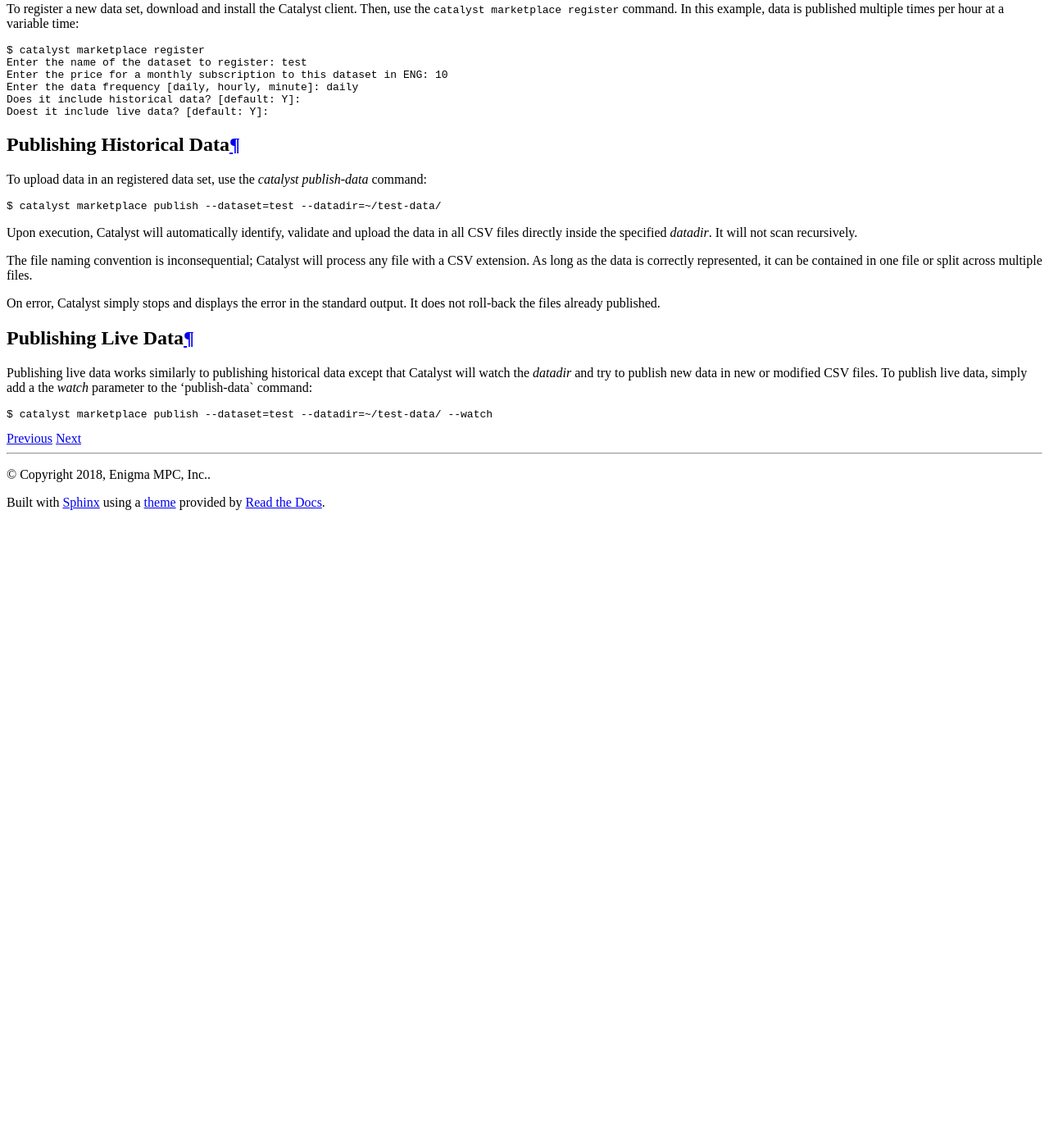
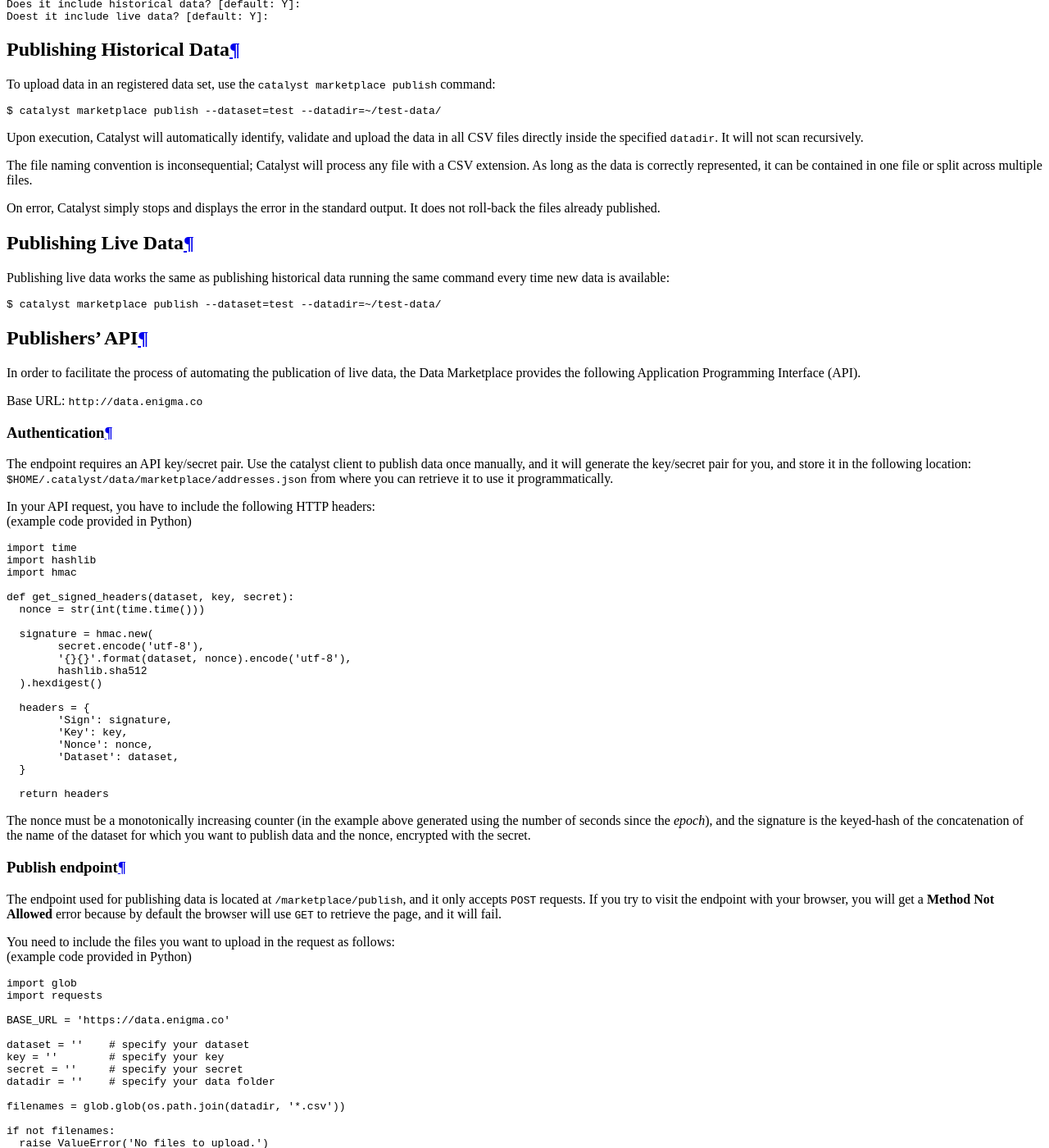
Before and after one commit to scrtlabs/marketplace, a Sphinx documentation site: the page built from docs/source/data-providers.rst, in a window 1280 px wide and 1400 px high, scrolled down 1856 px. Shown: the whole window at 82% size. Built offline with Sphinx 7.4.7 and the Read the Docs theme 2.0.0, drawn with Linux system fonts in a browser that asks for light colours; before the commit the page ends 2486 px from its top, so only the background shows below that; some of the changed text lies outside the part shown.

Commit message:
DOC: publishers' API

```diff
--- a/docs/source/data-providers.rst
+++ b/docs/source/data-providers.rst
@@ -30,6 +30,8 @@
 
     * "2017-11-01" or "2017-11-1" (for November 1st, 2017)
     * "2017-12-14 23:00" (for December 14th, 2017 at 11:00PM)
+
+  Dates should default to UTC for the timezone.
 
 * Numbers: Numbers should be provided as integer or floats without quotes.
   Use as many decimals as necessary.
@@ -114,32 +116,23 @@
 
 * Data frequency: How frequently do data events occur?
 
-    * Strict daily: Publish one event each day at a set time.
-    * Strict hourly: Publish one event each hour between a set range of
+    * ``daily``: Publish one event each day at a set time.
+    * ``hourly``: Publish one event each hour between a set range of
       minutes.
-    * Strict minutely: Publish one event each minutes between a set range
+    * ``minute``: Publish one event each minute between a set range
       of seconds.
-    * At least each x days: Publish one of more events every day.
-    * At least each x hours: Publish one or more events each hour.
-    * At lest each x minutes: Publish one of more events each minute.
 
-* Data Availability: How far back are we getting data?
+* Data Availability:
 
-    * Historical range: The data range for historical data. Use multiple date
-      ranges if the data does not follow a continuous timeframe.
-
-        * Start: Date/time of the first data event of the range.
-        * End: Date/time of the last data event of the range.
-
-    * Ongoing: Will data events continue to be published at the specified
-      frequency on an ongoing basis?
-    * Scheduled holds: A list a dates for scheduled gaps in ongoing data.
+    * Historical: The dataset includes historical data.
+    * Live: Data events will be published at the specified
+      frequency on an ongoing basis.
 
 Registering Data Sets
 ~~~~~~~~~~~~~~~~~~~~~
 To register a new data set, download and install the Catalyst client.
-Then, use the ``catalyst marketplace register`` command. In this example, data is
-published multiple times per hour at a variable time:
+Then, use the ``catalyst marketplace register`` command. In this example, data
+is published multiple times per hour at a variable time:
 
 .. code-block:: bash
 
@@ -152,7 +145,7 @@
 
 Publishing Historical Data
 ~~~~~~~~~~~~~~~~~~~~~~~~~~
-To upload data in an registered data set, use the `catalyst publish-data`
+To upload data in an registered data set, use the ``catalyst marketplace publish``
 command:
 
 .. code-block:: bash
@@ -160,7 +153,7 @@
     $ catalyst marketplace publish --dataset=test --datadir=~/test-data/
 
 Upon execution, Catalyst will automatically identify, validate and upload
-the data in all CSV files directly inside the specified `datadir`. It will not
+the data in all CSV files directly inside the specified ``datadir``. It will not
 scan recursively.
 
 The file naming convention is inconsequential; Catalyst will process any
@@ -172,11 +165,105 @@
 
 Publishing Live Data
 ~~~~~~~~~~~~~~~~~~~~
-Publishing live data works similarly to publishing historical data
-except that Catalyst will watch the `datadir` and try to publish new data in
-new or modified CSV files. To publish live data, simply add a the `watch`
-parameter to the 'publish-data` command:
+Publishing live data works the same as publishing historical data running the
+same command every time new data is available:
 
 .. code-block:: bash
 
-    $ catalyst marketplace publish --dataset=test --datadir=~/test-data/ --watch
+    $ catalyst marketplace publish --dataset=test --datadir=~/test-data/
+
+Publishers' API
+~~~~~~~~~~~~~~~
+In order to facilitate the process of automating the publication of live data,
+the Data Marketplace provides the following Application Programming Interface
+(API).
+
+Base URL: ``http://data.enigma.co``
+
+Authentication
+^^^^^^^^^^^^^^
+The endpoint requires an API key/secret pair. Use the catalyst client to publish
+data once manually, and it will generate the key/secret pair for you, and store
+it in the following location: ``$HOME/.catalyst/data/marketplace/addresses.json``
+from where you can retrieve it to use it programmatically.
+
+In your API request, you have to include the following HTTP headers: |br|
+(example code provided in Python)
+
+.. code-block:: python
+
+  import time
+  import hashlib
+  import hmac
+
+  def get_signed_headers(dataset, key, secret):
+    nonce = str(int(time.time()))
+
+    signature = hmac.new(
+          secret.encode('utf-8'),
+          '{}{}'.format(dataset, nonce).encode('utf-8'),
+          hashlib.sha512
+    ).hexdigest()
+
+    headers = {
+          'Sign': signature,
+          'Key': key,
+          'Nonce': nonce,
+          'Dataset': dataset,
+    }
+
+    return headers
+
+The nonce must be a monotonically increasing counter (in the example above
+generated using the number of seconds since the `epoch`), and the signature is
+the keyed-hash of the concatenation of the name of the dataset for which you
+want to publish data and the nonce, encrypted with the secret.
+
+Publish endpoint
+^^^^^^^^^^^^^^^^
+The endpoint used for publishing data is located at ``/marketplace/publish``,
+and it only accepts ``POST`` requests. If you try to visit the endpoint with
+your browser, you will get a **Method Not Allowed** error because by default the
+browser will use ``GET`` to retrieve the page, and it will fail.
+
+You need to include the files you want to upload in the request as follows:|br|
+(example code provided in Python)
+
+.. code-block:: python
+
+  import glob
+  import requests
+
+  BASE_URL = 'https://data.enigma.co'
+
+  dataset = ''    # specify your dataset
+  key = ''        # specify your key
+  secret = ''     # specify your secret
+  datadir = ''    # specify your data folder
+
+  filenames = glob.glob(os.path.join(datadir, '*.csv'))
+
+  if not filenames:
+    raise ValueError('No files to upload.')
+
+  files = []
+  for file in filenames:
+      files.append(('file', open(file, 'rb')))
+
+  headers = get_signed_headers(dataset, key, secret)
+
+  r = requests.post('{}/marketplace/publish'.format(BASE_URL),
+                    files=files,
+                    headers=headers)
+
+  if r.status_code != 200:
+      raise ValueError('Error uploading file: {}'.format(r.status_code))
+
+  if 'error' in r.json():
+      raise ValueError('Error uploading file: {}'.format(r.json()['error'])
+
+  print('Dataset {} uploaded successfully.'.format(dataset))
+
+.. |br| raw:: html
+
+   <br />
--- a/docs/source/data-subscribers.rst
+++ b/docs/source/data-subscribers.rst
@@ -15,37 +15,39 @@
 automatically refunded on a *pro rata* basis for the unfulfilled portion of
 their subscription.
 
-The following command subscribes to the Marketcap data set:
+The following command subscribes to the ``marketcap`` data set:
 
 .. code-block:: bash
 
-    $ catalyst marketplace subscribe --dataset=test
+    $ catalyst marketplace subscribe --dataset=marketcap
 
     The price for a monthly subscription to this dataset is 10 ENG
     Checking that the ENG balance in 0x..... is greater than 10 ENG... OK.
-    Please confirm that you agree to pay 10 ENG for a monthly subscription to the dataset "test" starting today. [default: Y]
-    Ready to subscribe to dataset test.
+    Please confirm that you agree to pay 10 ENG for a monthly subscription to the dataset "marketcap" starting today. [default: Y]
+    Ready to subscribe to dataset marketcap.
 
 Catalyst will then provide you with instructions to sign two different
 transactions to process your subscription to the dataset.
 
 Ingest
 ~~~~~~
-The Catalyst ``ingest-data`` command makes the specified portion of a data set
-available locally for backtesting with Catalyst.
+The Catalyst ``ingest-data`` command downloads and makes the given data set
+available locally for backtesting or live trading with Catalyst.
 
-This commands ingests all the data available in the Marketcap data set.
-If the data takes a long time to download and you only need a subset,
-use the command parameters to filter by date:
+The following command ingests the ``marketcap`` data set:
 
 .. code-block:: bash
 
-    $ catalyst marketplace ingest --dataset=Marketcap
-    Ingesting data set Marketcap...
-    [=                                   ]  Ingesting daily data for Marketcap:    4%  00:02:43
+    $ catalyst marketplace ingest --dataset=marketcap
+    Starting download of dataset for ingestion...
+    Dataset downloaded successfully. Processing dataset...
+    INFO: Marketplace: Processing file 0 of 1
+    INFO: Marketplace: Processing file 1 of 1
 
-
-The progress bar will dynamically update until completion.
+If you need to keep the data up to date while running a live algorithm, you can
+schedule a job (``cron`` in Linux/MacOS) to run the above command at periodic
+intervals, and the live/paper trading algorithm will always retrieve the latest
+data available on disk on every iteration of the algorithm.
 
 Use in an Algorithm
 ~~~~~~~~~~~~~~~~~~~
```
